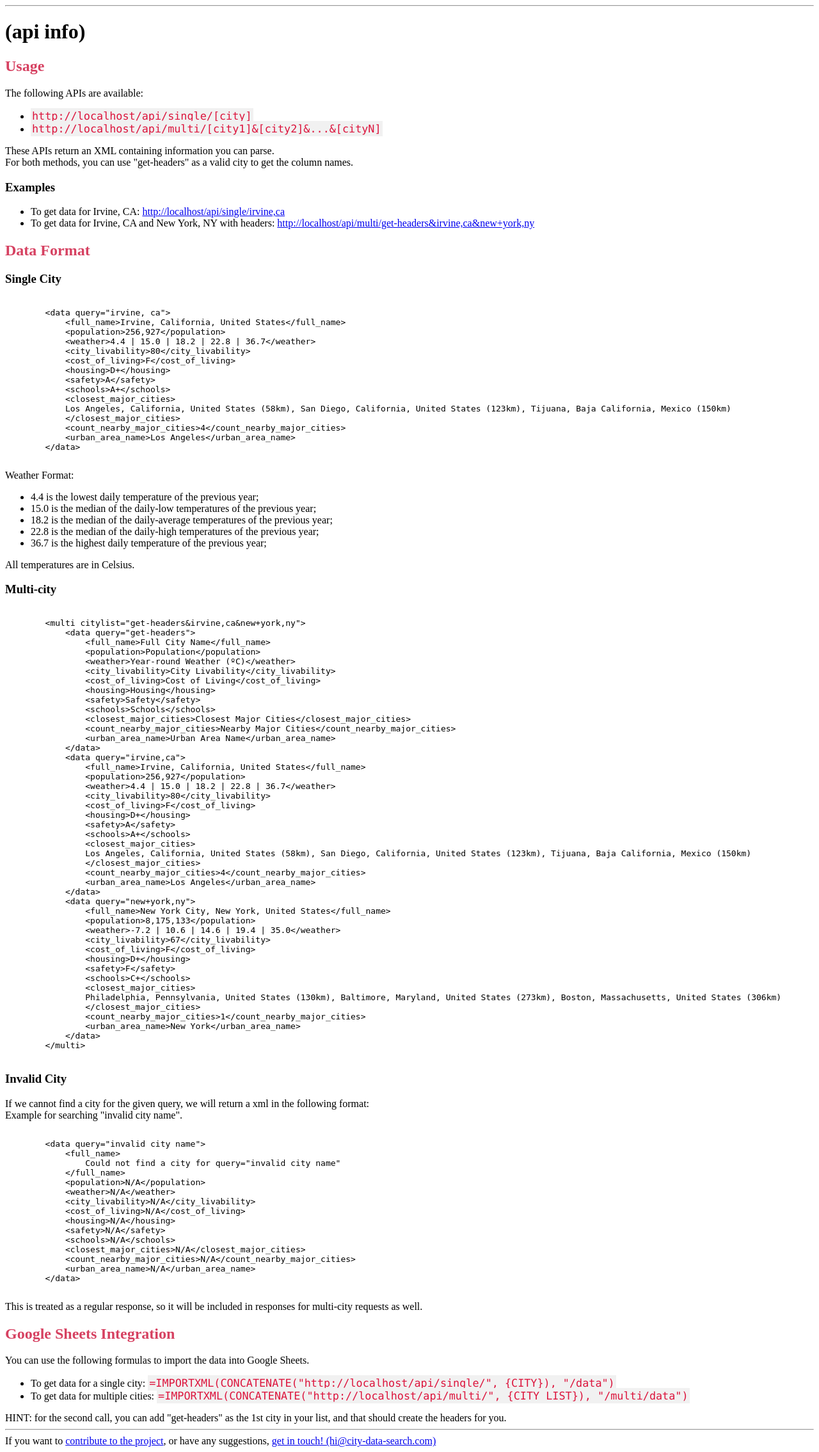
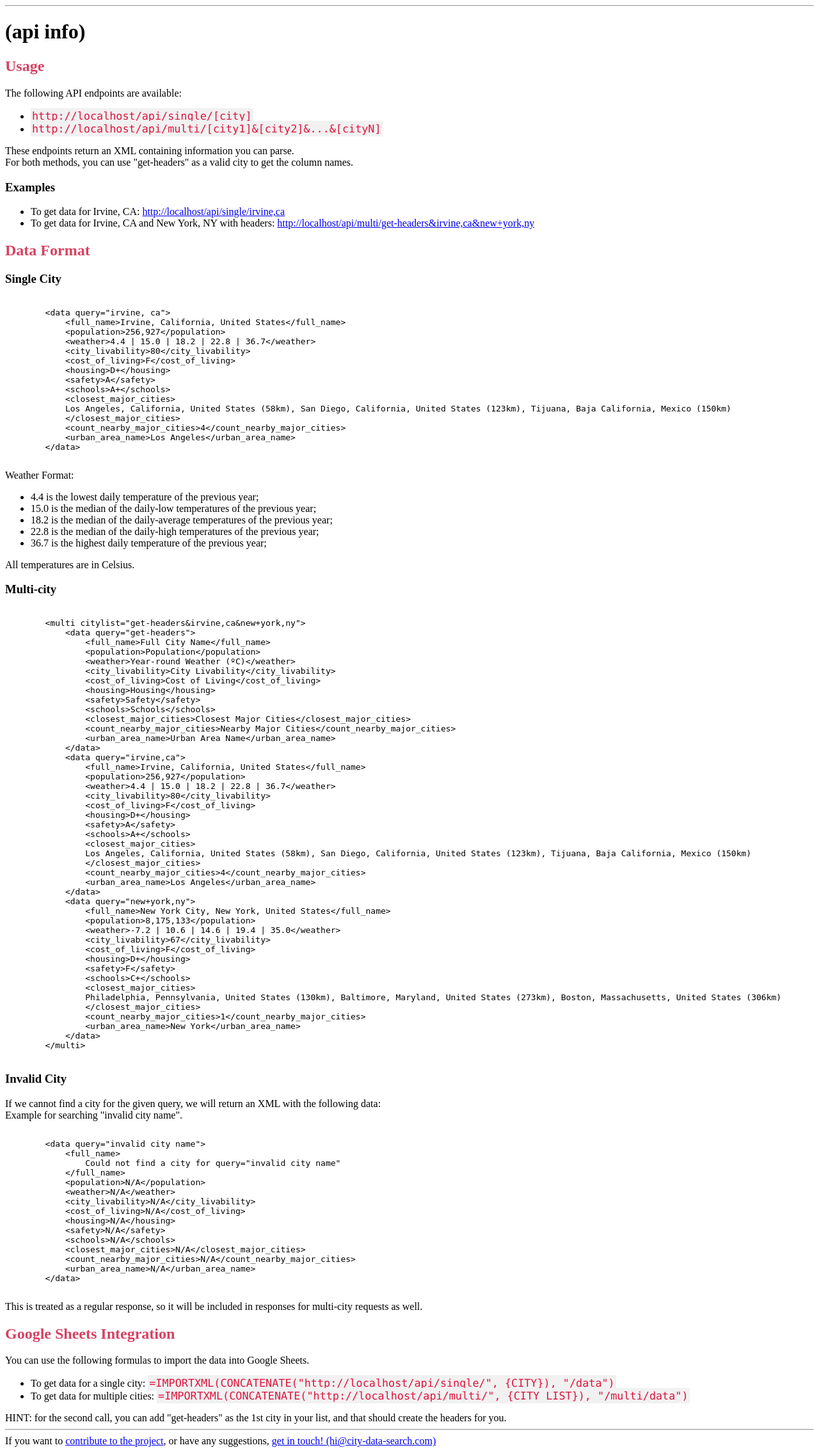
Before and after one commit to cbdm/city-data-search, a Flask app: page /api/info/ in a window 1280 px wide. Shown: the part 63-2332 px from the top of the page at 64% size. Run offline with Flask 2, Linux system fonts and the light colour scheme.

Commit message:
minor text changes

```diff
--- a/cds/templates/api.html
+++ b/cds/templates/api.html
@@ -4,12 +4,12 @@
     <h1>{% block title %} (api info){% endblock %}</h1>
 
     <h2>Usage</h2>
-    The following APIs are available:
+    The following API endpoints are available:
     <ul>
         <li><code>{{ url_for('index', _external=True) }}api/single/[city]</code></li>
         <li><code>{{ url_for('index', _external=True) }}api/multi/[city1]&[city2]&...&[cityN]</code></li>
     </ul>
-    These APIs return an XML containing information you can parse.<br/>
+    These endpoints return an XML containing information you can parse.<br/>
     For both methods, you can use "get-headers" as a valid city to get the column names.
 
     <h3>Examples</h3>
@@ -97,7 +97,7 @@
     </xmp>
 
     <h3>Invalid City</h3>
-    If we cannot find a city for the given query, we will return a xml in the following format:<br/>
+    If we cannot find a city for the given query, we will return an XML with the following data:<br/>
     Example for searching "invalid city name".
     <xmp>
         <data query="invalid city name">
```
